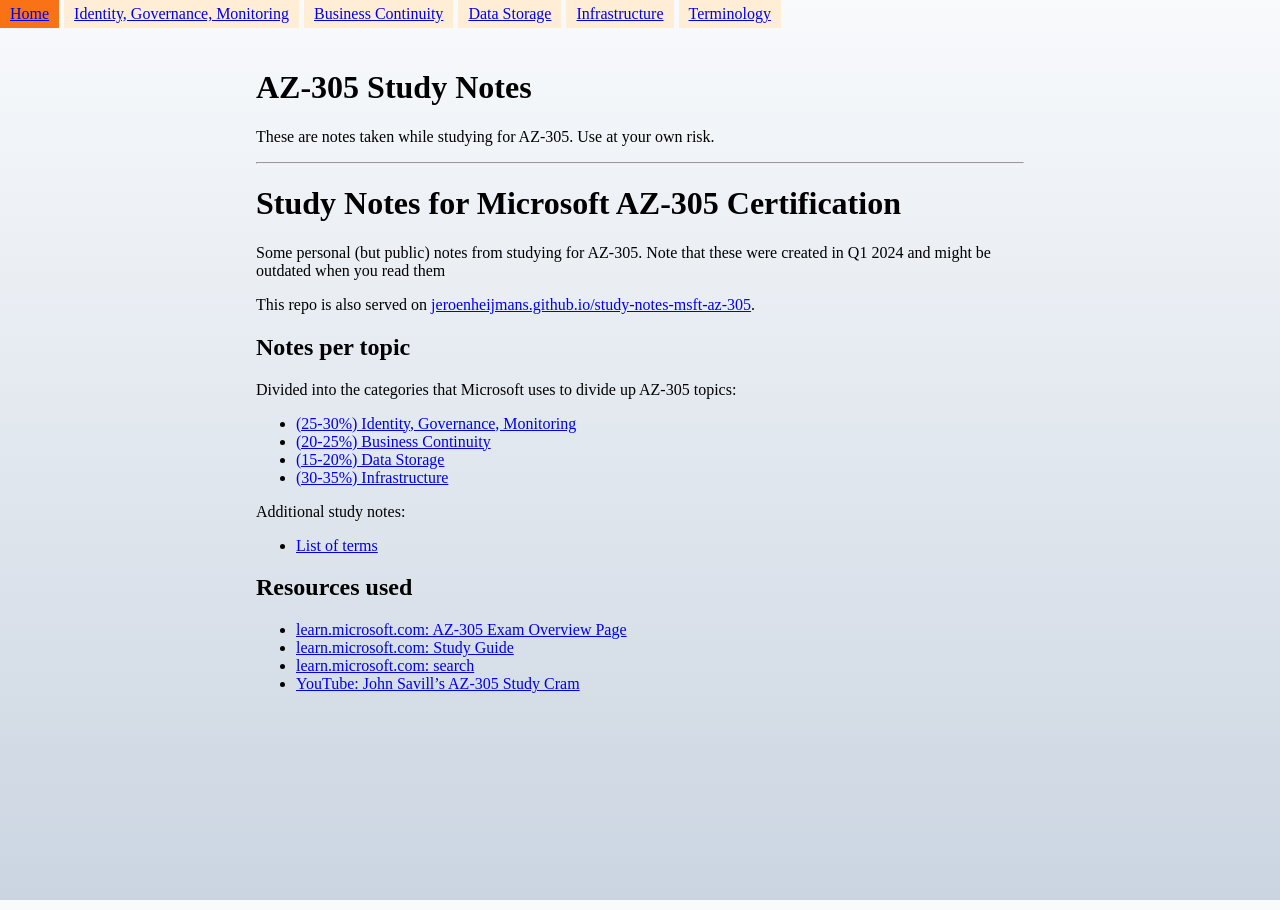
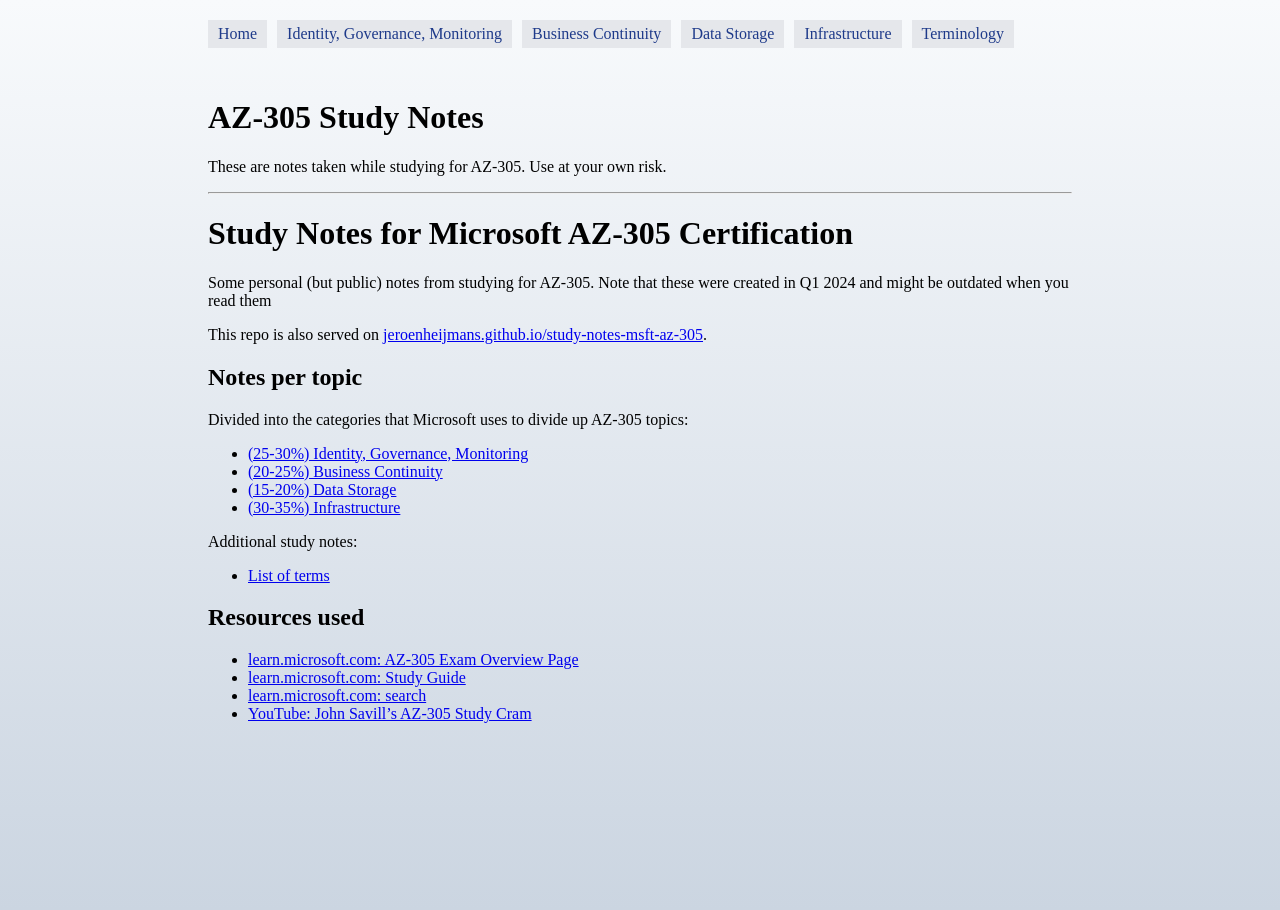
Before and after one commit to jeroenheijmans/study-notes-msft-az-305, a Jekyll site: the page built from README.md, in a window 1280 px wide. Built offline with Jekyll 4.4.1, drawn with Linux system fonts in a browser that asks for light colours; our own code applies the rules of GitHub Pages for plain Markdown files.

Commit message:
Jekyll layout improvements

```diff
--- a/_layouts/default.html
+++ b/_layouts/default.html
@@ -16,21 +16,27 @@
       }
       nav {
         display: flex;
-        gap: 5px;
+        gap: 10px;
+        flex-wrap: wrap;
+        max-width: 54rem;
+        margin: 10px auto;
+        padding: 10px;
       }
       nav a {
         display: inline-block;
         padding: 5px 10px;
-        background: #ffedd5;
+        background: #e5e7eb;
+        text-decoration: none;
+        color: #1e3a8a;
       }
       nav a:hover {
-        background: #f97316;
+        background: #9ca3af;
       }
       .active {
-        background: #fb923c;
+        background: #9ca3af;
       }
       main {
-        max-width: 48rem;
+        max-width: 54rem;
         margin: 10px auto;
         padding: 10px;
       }
```
Also changed, not shown: _data/menu.yml (+6 -6 lines).
